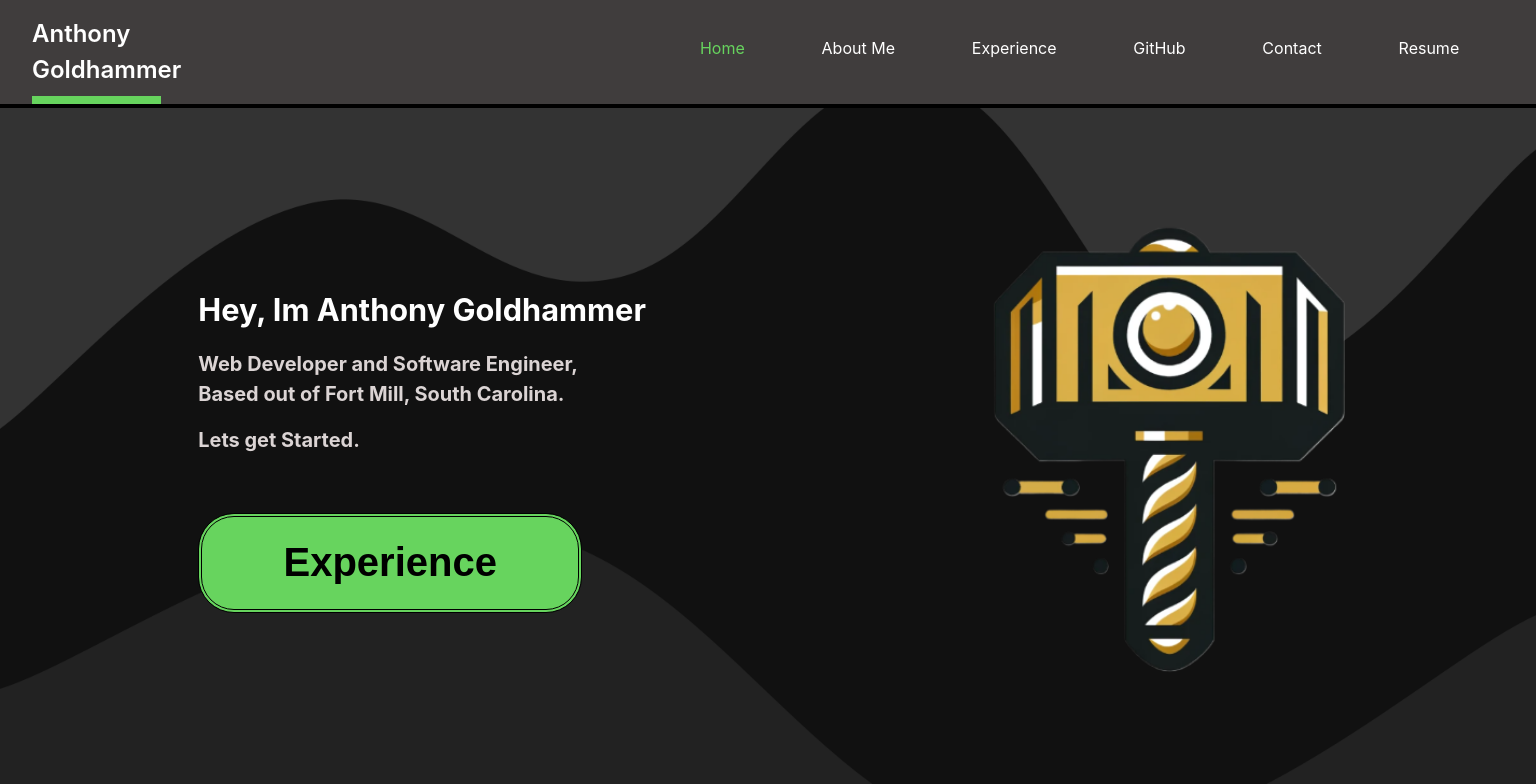
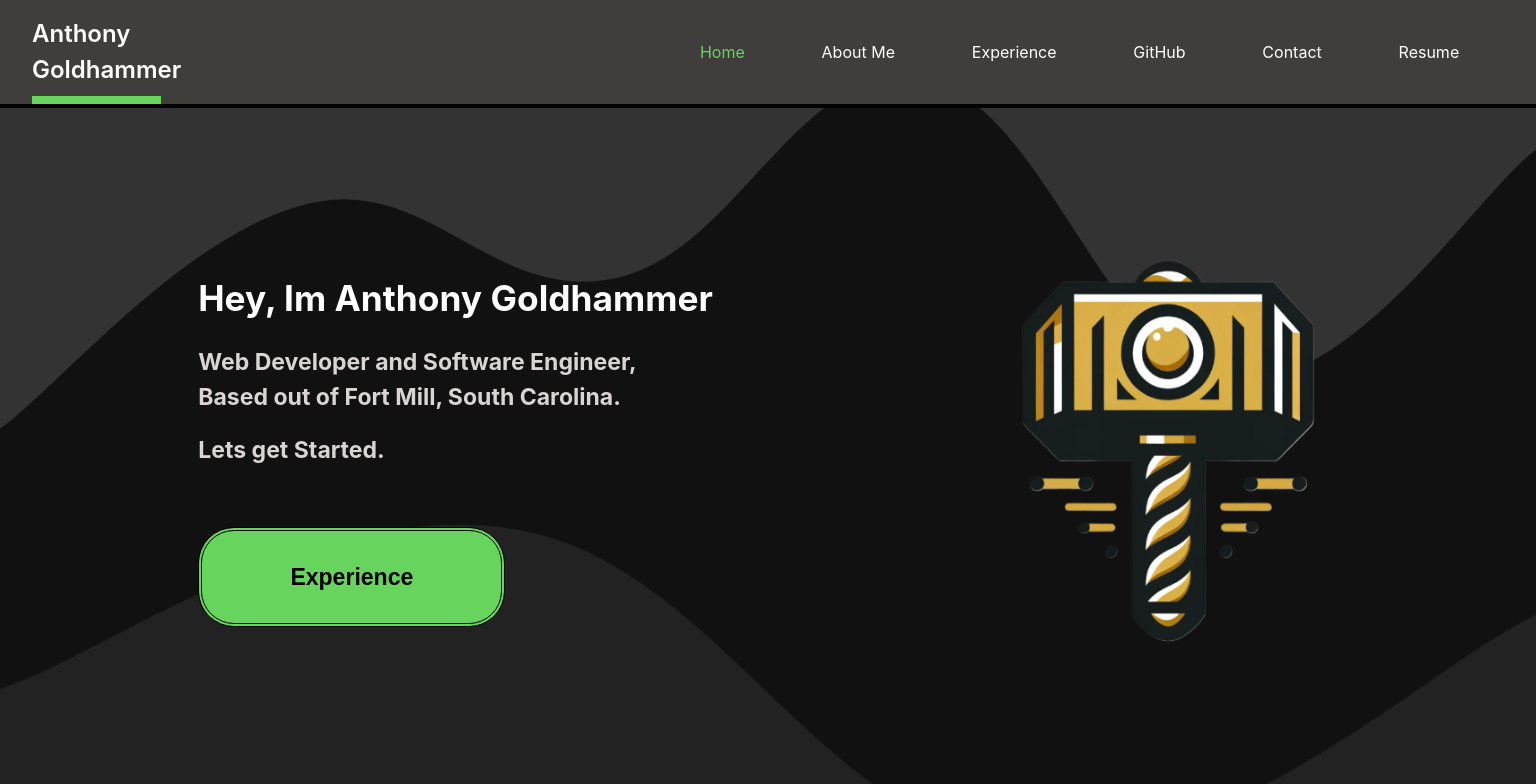
Before and after one commit to Shreklord/MyPortfolio, a React (Vite) app: page / in a window 1536 px wide. Shown: the top 784 px of the page. Built offline with nearby package versions, Linux system fonts and the light colour scheme.

Commit message:
More Responsiveness changes

```diff
--- a/package.json
+++ b/package.json
@@ -26,6 +26,6 @@
     "eslint-plugin-react-hooks": "^4.6.0",
     "eslint-plugin-react-refresh": "^0.4.6",
     "typescript": "^5.2.2",
-    "vite": "^5.4.2"
+    "vite": "^5.4.5"
   }
 }
--- a/src/App.css
+++ b/src/App.css
@@ -802,30 +802,36 @@ body{
 }
 
 @media (min-width: 1300px){
+  /* Nav Bar */
+  .tabs_row{
+    margin-top: 3vh;
+  }
+
   /* Home Content */
   .home_row{
     flex-direction: row;
   }
   .home_header1{
-    font-size: 2vw;
+    font-size: 2.3vw;
   }
   .home_text1 {
-    font-size: 1.3vw;
+    font-size: 1.5vw;
 
   }
   .home_text2 {
-    font-size: 1.3vw;
+    font-size: 1.5vw;
     margin-top: 0;
 
   }
   .experience_button{
-    width: 25vw;
+    width: 20vw;
     /* margin-left: 10vw; */
     margin-top: 5vh;
+    font-size: 1.5vw;
   }
   .goldhammer_image{
-    width: 30vw;
-    height: 35vw;
+    width: 25vw;
+    height: 30vw;
   }
   .home_column{
     padding-bottom: 12vh;
@@ -872,12 +878,36 @@ body{
     font-size: 10vw;
   }
   .icons {
-    gap: 4vw;
+    gap: 5vw;
     margin-left: 1vw;
     margin-right: 1vw;
   }
-  .main-background{
-    overflow: visible;
+  /* Experience */
+  .experience_border{
+
+  }
+  .experience_row{
+
+  }
+  .experience_row_header{
+
+  }
+  .expereince_header1{
+    font-size: 2vw;
+  }
+  .experience_title1,.experience_title2,.experience_title3{
+   font-size: 1.5vw;
+  }
+
+  .experience_spencers1{
+    font-size: 1.5vw;
+  }
+
+  .experience_sclpt1,.experience_sclpt2,.experience_sclpt3,.experience_sclpt4{
+    font-size: 1.5vw;
+  }
+  .experience_uofsc1{
+    font-size: 1.5vw;
   }
 }
 
```
Also changed, not shown: 1 other file (tests, documents, lock files or other folders).
